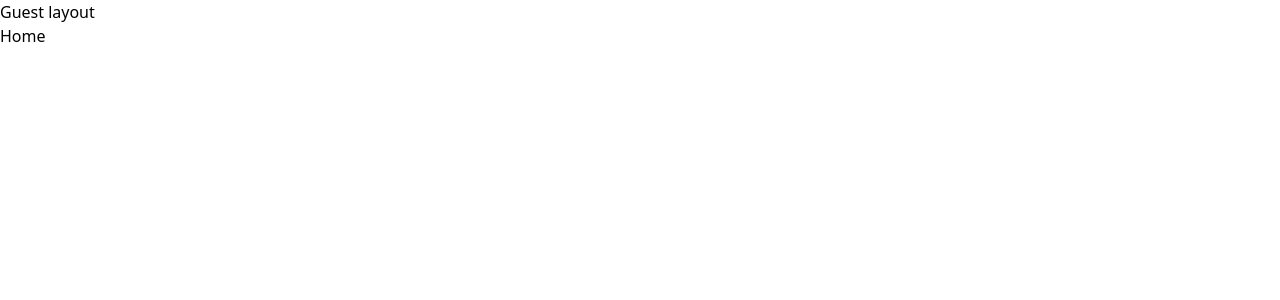
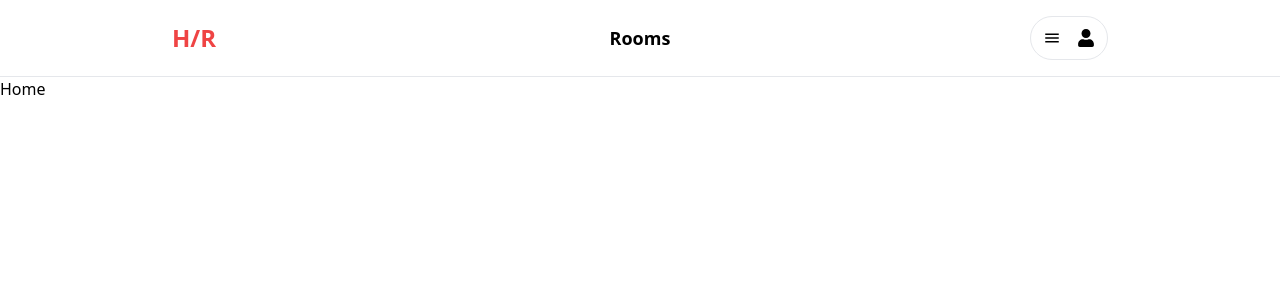
Before and after one commit to dorian-sz/hotel-reservation-php, a React (Vite) app in the folder frontend/: page /logged-out in a window 1280 px wide. Shown: the top 300 px of the page. Built offline with nearby package versions, Linux system fonts and the light colour scheme.

Commit message:
Add navbar

```diff
--- /dev/null
+++ b/frontend/src/components/Navbar/NavItem.jsx
@@ -0,0 +1,15 @@
+import { Link } from 'react-router-dom';
+import { twMerge } from 'tailwind-merge';
+
+export default function NavItem({ label, url, active }) {
+	return (
+		<Link
+			className={twMerge(
+				'flex justify-center items-center p-2 px-5',
+				active ? 'font-semibold' : 'hover: rounded-3xl hover:bg-stone-100'
+			)}
+			to={url}>
+			{label}
+		</Link>
+	);
+}
--- /dev/null
+++ b/frontend/src/components/Navbar/Navbar.jsx
@@ -0,0 +1,36 @@
+import { useLocation } from 'react-router-dom';
+import NavItem from './NavItem';
+import ProfileMenu from './ProfileMenu';
+
+export default function Navbar({ user, token }) {
+	const location = useLocation();
+
+	const navItems = [
+		{
+			label: 'Rooms',
+			url: '/',
+			active: location.pathname.includes('logged'),
+		},
+	];
+
+	return (
+		<nav className='flex w-full p-4 justify-center border-b'>
+			<div className='flex w-3/4 justify-between items-center'>
+				<div className='w-full cursor-pointer'>
+					<p className='font-extrabold text-xl md:text-2xl text-red-500'>H/R</p>
+				</div>
+				<div className='flex w-full items-center justify-center gap-x-5 md:text-lg'>
+					{navItems.map((item) => (
+						<NavItem
+							key={item.label}
+							{...item}
+						/>
+					))}
+				</div>
+				<div className='w-full flex flex-row-reverse'>
+					<ProfileMenu />
+				</div>
+			</div>
+		</nav>
+	);
+}
--- /dev/null
+++ b/frontend/src/components/Navbar/ProfileMenu.jsx
@@ -0,0 +1,49 @@
+import { IoMdMenu } from 'react-icons/io';
+import { FaUser } from 'react-icons/fa';
+import { useState } from 'react';
+import { twMerge } from 'tailwind-merge';
+import ProfileMenuItem from './ProfileMenuItem';
+
+export default function ProfileMenu({ user, token }) {
+	const [isOpen, setIsOpen] = useState(false);
+
+	const authItems = [
+		{
+			label: 'Log in',
+			link: '/login',
+		},
+		{
+			label: 'Register',
+			link: '/register',
+		},
+	];
+
+	const userItems = [
+		{
+			label: 'My Reservations',
+			link: '/reservations',
+		},
+	];
+
+	const toggleMenu = () => {
+		setIsOpen(!isOpen);
+	};
+
+	return (
+		<div
+			onClick={toggleMenu}
+			className={twMerge(
+				'p-3 relative flex gap-x-4 items-center justify-center border rounded-3xl text-lg hover:shadow-md transition cursor-pointer',
+				isOpen ? 'shadow-md' : ''
+			)}>
+			<IoMdMenu />
+			<FaUser />
+			{isOpen && (
+				<div className='absolute border top-12 right-0 py-2 w-56 bg-white rounded-lg shadow-md'>
+					{user && <ProfileMenuItem items={userItems} />}
+					{!user && <ProfileMenuItem items={authItems} />}
+				</div>
+			)}
+		</div>
+	);
+}
--- /dev/null
+++ b/frontend/src/components/Navbar/ProfileMenuItem.jsx
@@ -0,0 +1,16 @@
+import { Link } from 'react-router-dom';
+
+export default function ProfileMenuItem({ items }) {
+	return (
+		<div className='w-full flex flex-col text-base'>
+			{items.map((item) => (
+				<Link
+					className='w-full p-2 hover:bg-stone-100'
+					key={item.label}
+					to={item.link}>
+					{item.label}
+				</Link>
+			))}
+		</div>
+	);
+}
--- a/frontend/src/layouts/DefaultLayout.jsx
+++ b/frontend/src/layouts/DefaultLayout.jsx
@@ -1,5 +1,6 @@
 import { Navigate, Outlet } from 'react-router-dom';
 import { useStateContext } from '../context/ContextProvider';
+import Navbar from '../components/Navbar/Navbar';
 
 export default function DefaultLayout() {
 	const { user, token } = useStateContext();
@@ -10,6 +11,10 @@ export default function DefaultLayout() {
 
 	return (
 		<>
+			<Navbar
+				user={user}
+				token={token}
+			/>
 			Default layout
 			<Outlet />
 		</>
--- a/frontend/src/layouts/GuestLayout.jsx
+++ b/frontend/src/layouts/GuestLayout.jsx
@@ -1,5 +1,6 @@
 import { Navigate, Outlet } from 'react-router-dom';
 import { useStateContext } from '../context/ContextProvider';
+import Navbar from '../components/Navbar/Navbar';
 
 export default function GuestLayout() {
 	const { token } = useStateContext();
@@ -9,9 +10,9 @@ export default function GuestLayout() {
 	}
 
 	return (
-		<>
-			Guest layout
+		<div>
+			<Navbar />
 			<Outlet />
-		</>
+		</div>
 	);
 }
```
